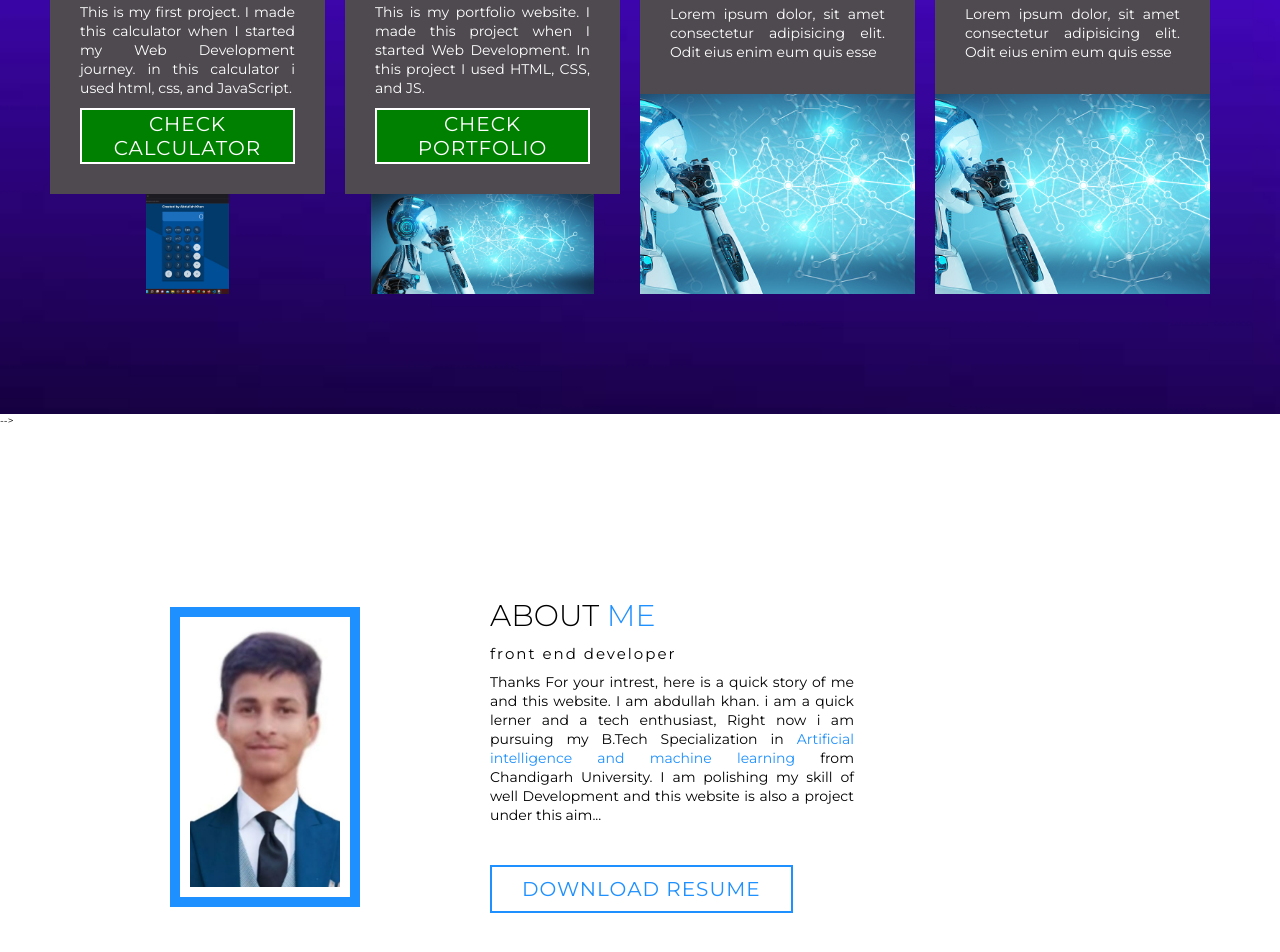
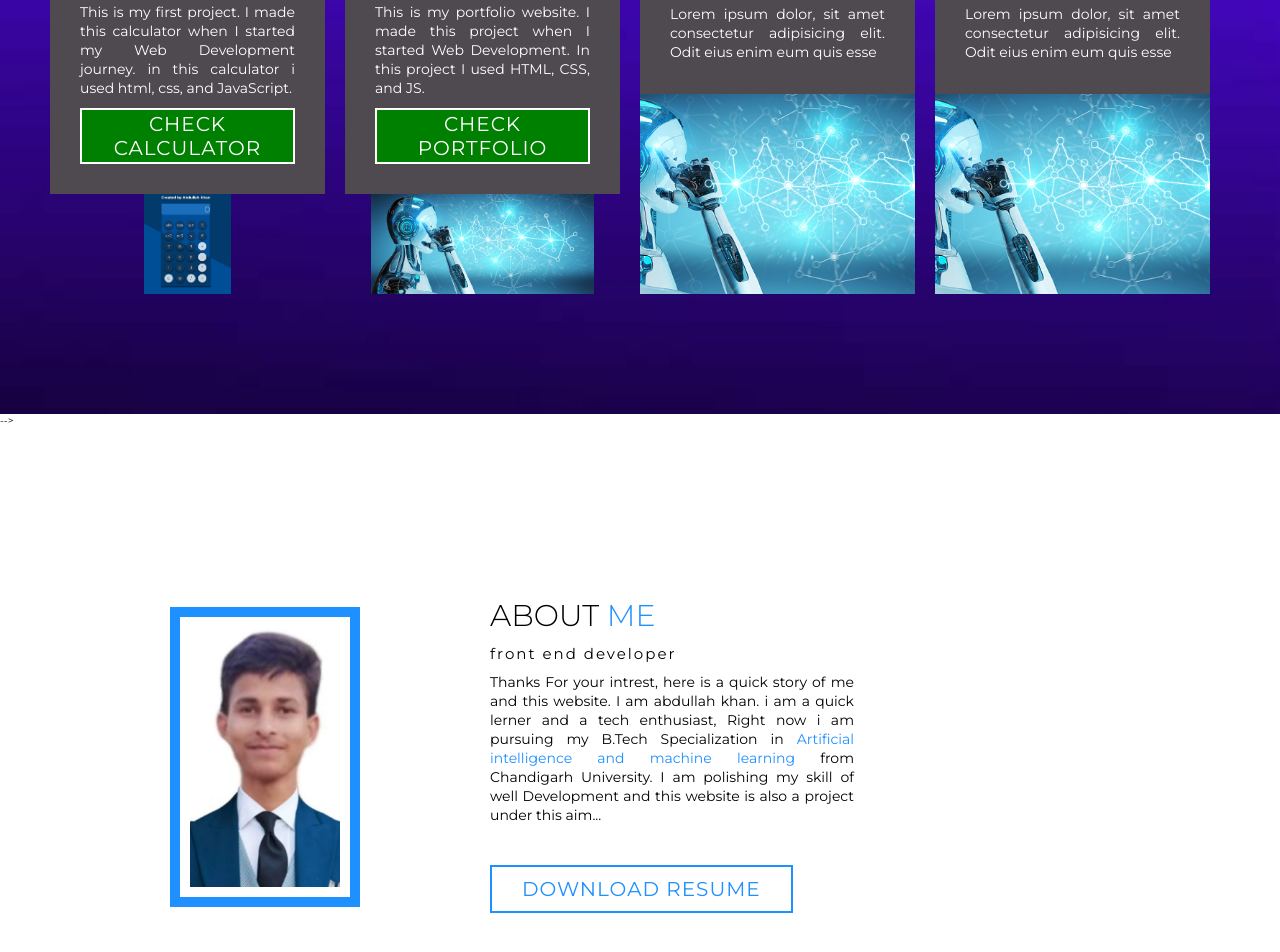
Before and after one commit to Abdullah-khan0/Portfolio, a plain HTML site: page index.html in a window 1280 px wide. Shown: the part 1811-2763 px from the top of the page. Drawn offline with Linux system fonts and the light colour scheme.

Commit message:
Update index.html

```diff
--- a/index.html
+++ b/index.html
@@ -122,7 +122,7 @@
                         <a href="https://abdullah-khan0.github.io/calculatort/" class="cacl">Check Calculator</a>
                     </div>
                     <div class="project-image">
-                        <img src="./images/cal.jpeg" alt="img">
+                        <img src="./images/calc.png.jpg" alt="img">
                     </div>
                 </div>
                 <div class="project-item">
```
